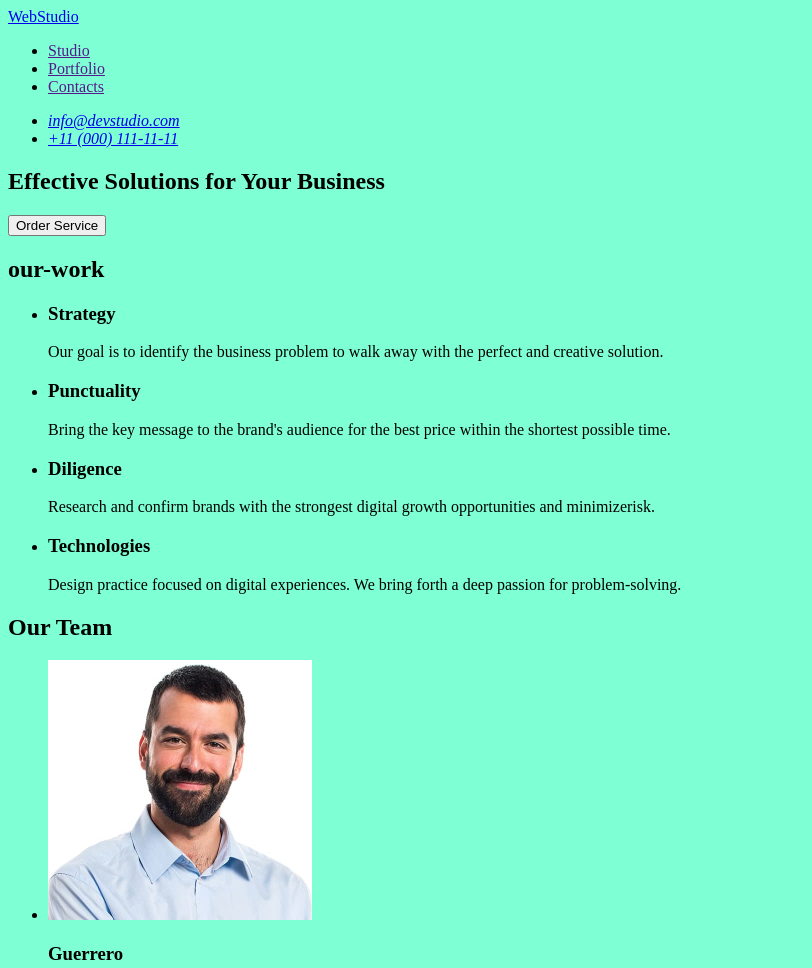
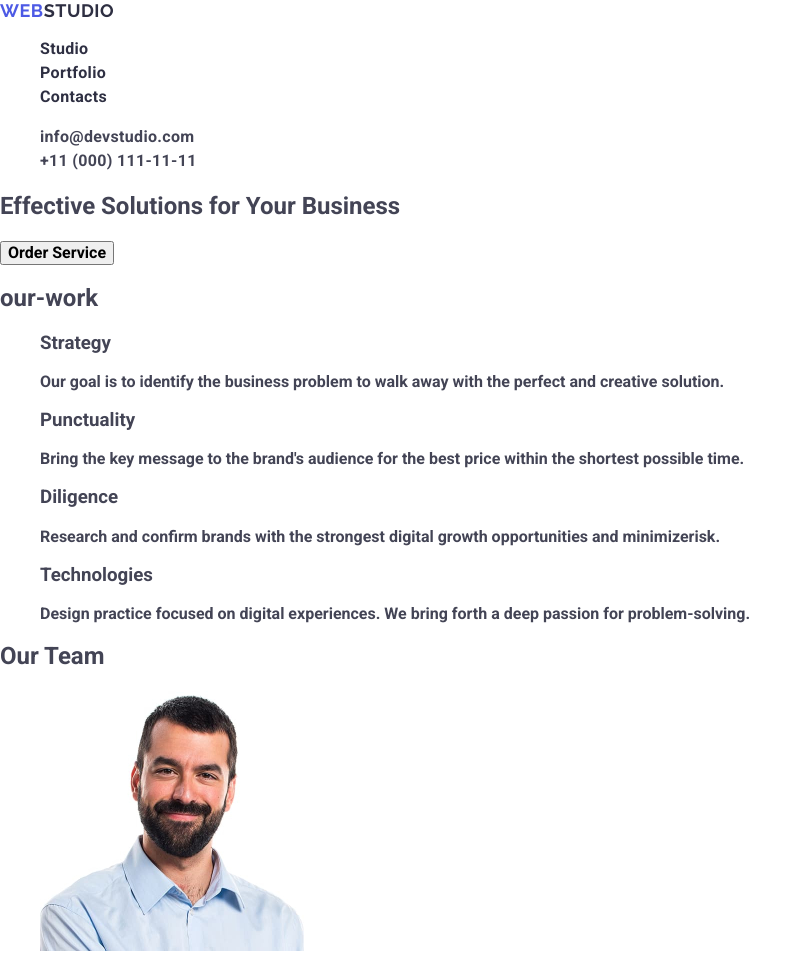
Before and after one commit to Yar4ik7392/goit-markup-hw-02, a plain HTML site: page index.html in a window 1280 px wide. Shown: the top 968 px of the page, without its empty margins (0-812 px from the left). Drawn offline with nearby package versions, Linux system fonts and the light colour scheme.

Commit message:
add styles header

```diff
--- a/css/styles.css
+++ b/css/styles.css
@@ -1,3 +1,59 @@
-body {
-    background-color: aquamarine;
+body{
+    font-family: "Roboto", sans-serif;
+    color: #434455;
+    background-color: #fff;
 }
+
+ul, ol {
+    list-style-type: none;
+}
+
+a{
+    text-decoration: none;
+}
+
+.logo{
+    font-family: "Raleway", sans-serif;
+    font-weight: 400;
+    font-size: 18px;
+    line-height: 1.17;
+    letter-spacing: 0.03em;
+    text-transform: uppercase;
+    color: #4d5ae5;
+}
+
+.header-logo .logo-part {
+    color: #2e2f42;
+}
+.footer-logo .logo-part {
+    color: #f4f4fd;
+}
+
+.nav-link {
+    font-weight: 500;
+    font-size: 16px;
+    line-height: 1.5;
+    letter-spacing: 0.02em;
+    color: #2e2f42;
+}
+
+.contacts {
+    font-style: normal;
+}
+.contact-link {
+    font-size: 16px;
+    line-height: 1.5;
+    letter-spacing: 0.02em;
+    color: #434455;
+}
+
+.nav-link:hover,
+.nav-link:focus,
+.contacts-link:hover,
+.contacts-link:focus {
+    color: #404bbf;
+}
+
+.page-footer {
+    background-color: #2e2f42;
+}
--- a/index.html
+++ b/index.html
@@ -4,23 +4,31 @@
         <meta charset="UTF-8">
         <meta name="viewport" content="width-device-width,initial-scale-1.0">
         <title>WebStudio</title>
+        <link rel="stylesheet"
+         href="https://cdnjs.cloudflare.com/ajax/libs/modern-normalize/3.0.1/modern-normalize.min.css"
+         integrity="sha512-q6WgHqiHlKyOqslT/lgBgodhd03Wp4BEqKeW6nNtlOY4quzyG3VoQKFrieaCeSnuVseNKRGpGeDU3qPmabCANg=="
+         crossorigin="anonymous" referrerpolicy="no-referrer"
+         />
+        <link rel="preconnect" href="https://fonts.googleapis.com">
+        <link rel="preconnect" href="https://fonts.gstatic.com" crossorigin>
+        <link href="https://fonts.googleapis.com/css2?family=Raleway:wght@700&family=Roboto:wght@700&display=swap" rel="stylesheet">
         <link rel="stylesheet" href="./css/styles.css">
     </head>
     <body>
         <!-- Logo-with-navigation -->
-        <header>
-            <nav>
-                <a href="./index.html">WebStudio</a>
-                <ul>
-                    <li><a href>Studio</a></li>
-                    <li><a href>Portfolio</a></li>
-                    <li><a href>Contacts</a></li>
+        <header class="page-header">
+            <nav class="header-nav">
+                <a class="logo header-logo" href="./index.html">Web<span class="logo-part">Studio</span></a>
+                <ul class="nav-list">
+                    <li class="nav-item"><a class="nav-link" href="./index.html">Studio</a></li>
+                    <li class="nav-item"><a class="nav-link" href>Portfolio</a></li>
+                    <li class="nav-item"><a class="nav-link" href>Contacts</a></li>
                 </ul>
             </nav>
-            <address>
-                <ul>
-                    <li><a href="mailto:info@devstudio.com">info@devstudio.com</a></li>
-                    <li><a href="tel:+110001111111">+11 (000) 111-11-11</a></li>
+            <address class="contacts">
+                <ul class="contacts-list">
+                    <li class="contacts-item"><a class="contact-link" href="mailto:info@devstudio.com">info@devstudio.com</a></li>
+                    <li class="contacts-item"><a class="contact-link" href="tel:+110001111111">+11 (000) 111-11-11</a></li>
                 </ul>
             </address>
         </header>
@@ -89,8 +97,8 @@
             </section>
         </main>
         <!-- Our-goal -->
-        <footer>
-            <a href="./index.html">WebStudio</a>
+        <footer class="page-footer">
+            <a class="logo footer-logo" href="./index.html">Web<span class="logo-part">Studio</span></a>
             <p>Increase the flow of customers and sales for your
                 business
                 with
```
